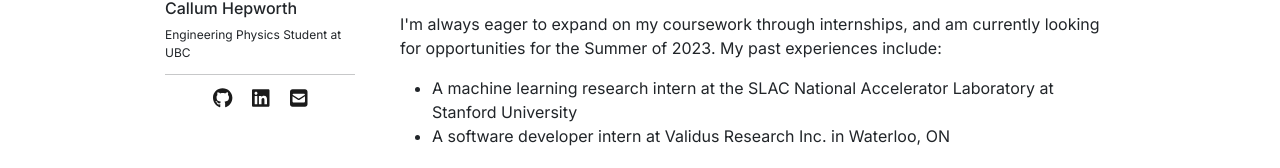
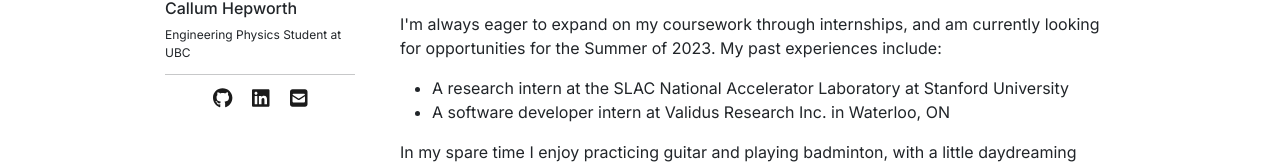
Before and after one commit to calhep/calhep.github.io, a React (Create React App) app: page /#/ in a window 1280 px wide. Shown: the part 222-390 px from the top of the page. Built offline with nearby package versions, Linux system fonts and the light colour scheme.

Commit message:
Fixed about.

```diff
--- a/src/components/about.js
+++ b/src/components/about.js
@@ -16,7 +16,7 @@
             </p>
 
             <ul>
-                <li> A machine learning research intern at the SLAC National Accelerator Laboratory at Stanford University </li>
+                <li> A research intern at the SLAC National Accelerator Laboratory at Stanford University </li>
                 <li> A software developer intern at Validus Research Inc. in Waterloo, ON </li>
             </ul>
 
```
